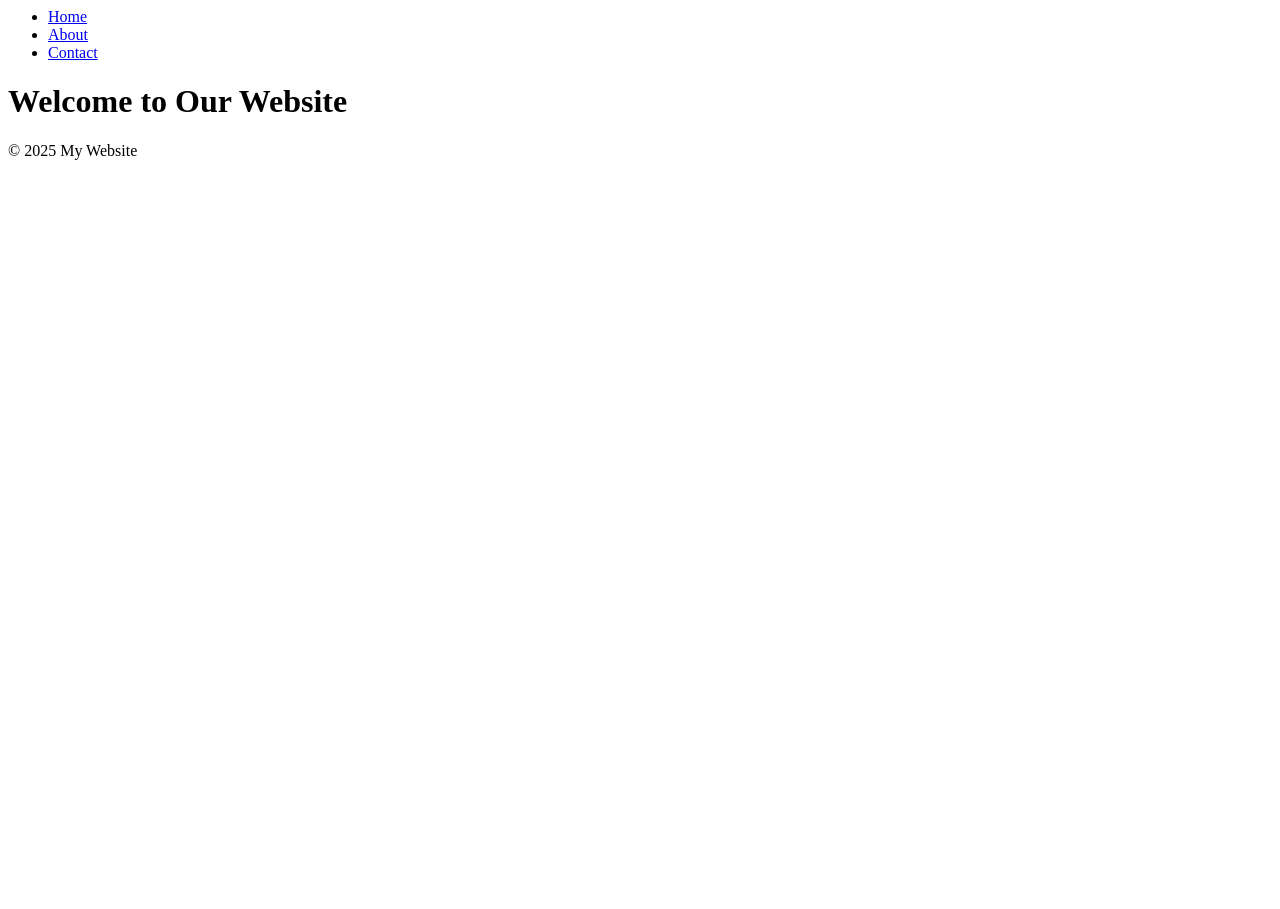
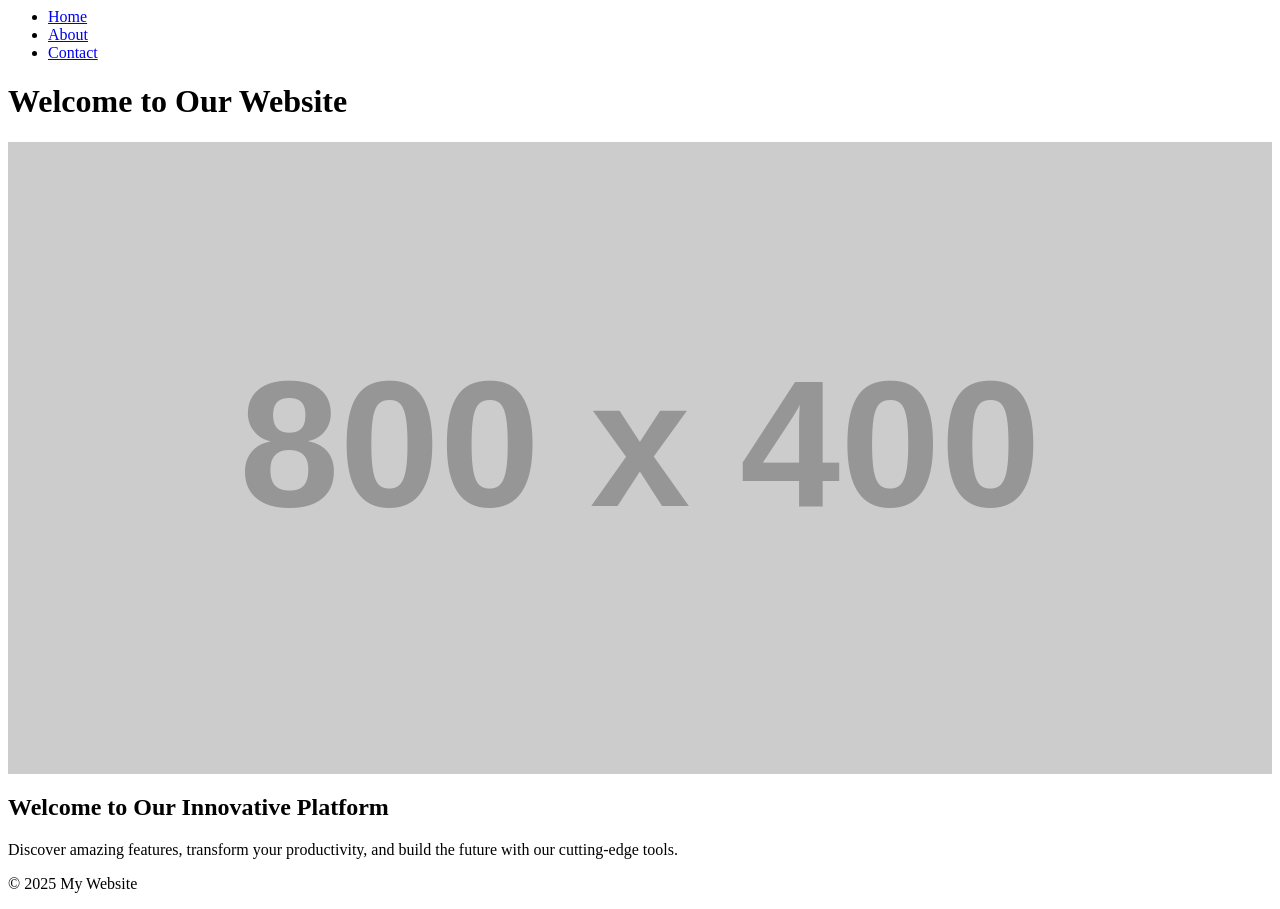
Before and after one commit to AMRUTHAPRIYA/website-project, a plain HTML site: page index.html in a window 1280 px wide. Before the commit the page ends 800 px from the top, so only its background shows below. Drawn offline with Linux system fonts and the light colour scheme; placeholder pictures from the web are drawn by us.

Commit message:
Added Hero section

```diff
--- a/index.html
+++ b/index.html
@@ -11,6 +11,18 @@
   </head>
   <body>
     <h1>Welcome to Our Website</h1>
+    <section class="hero">
+      <img
+        src="https://via.placeholder.com/800x400"
+        alt="Hero Banner"
+        width="100%"
+      />
+      <h1>Welcome to Our Innovative Platform</h1>
+      <p>
+        Discover amazing features, transform your productivity, and build the
+        future with our cutting-edge tools.
+      </p>
+    </section>
   </body>
   <footer>
     <p>&copy; 2025 My Website</p>
```
